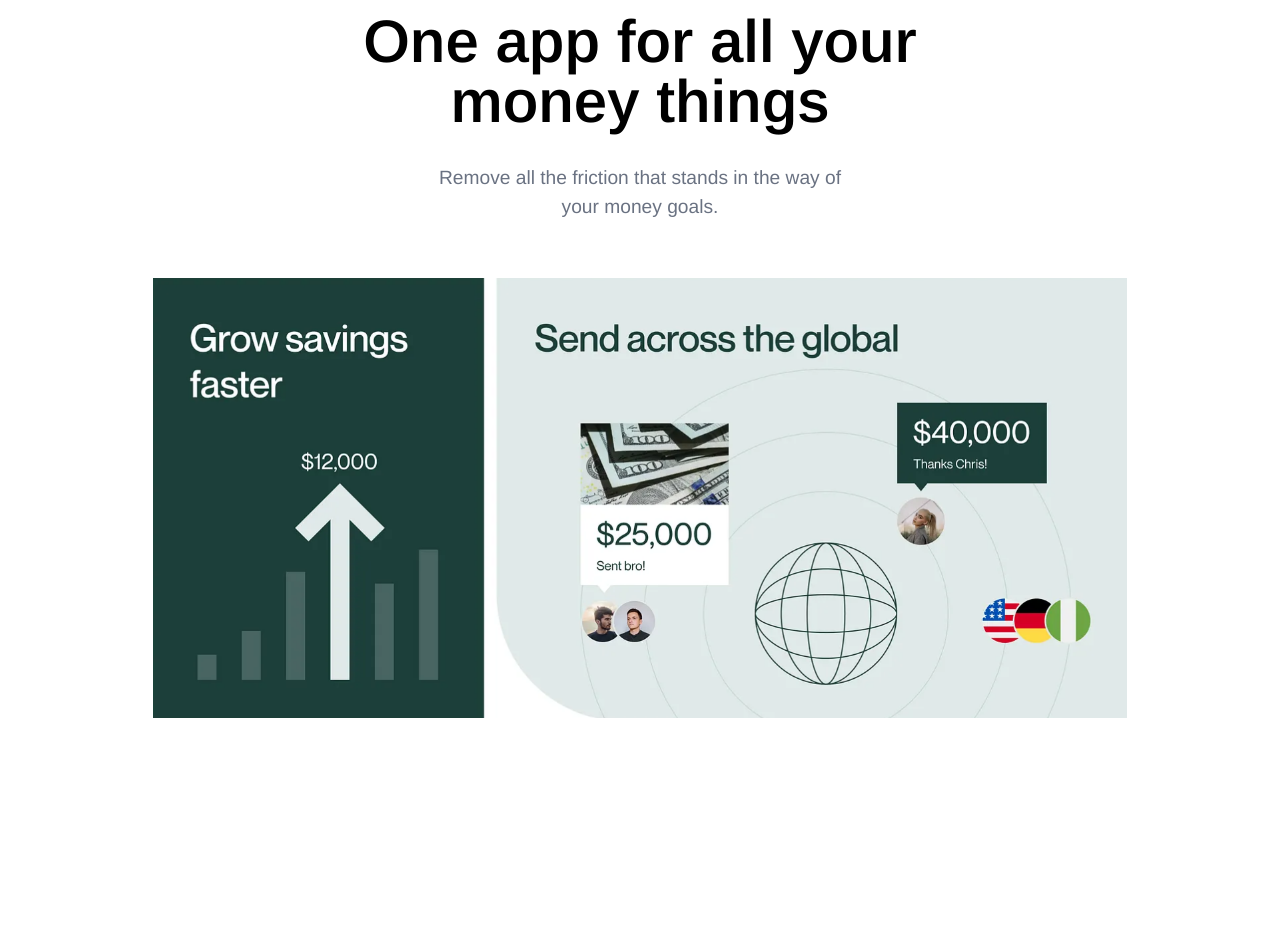
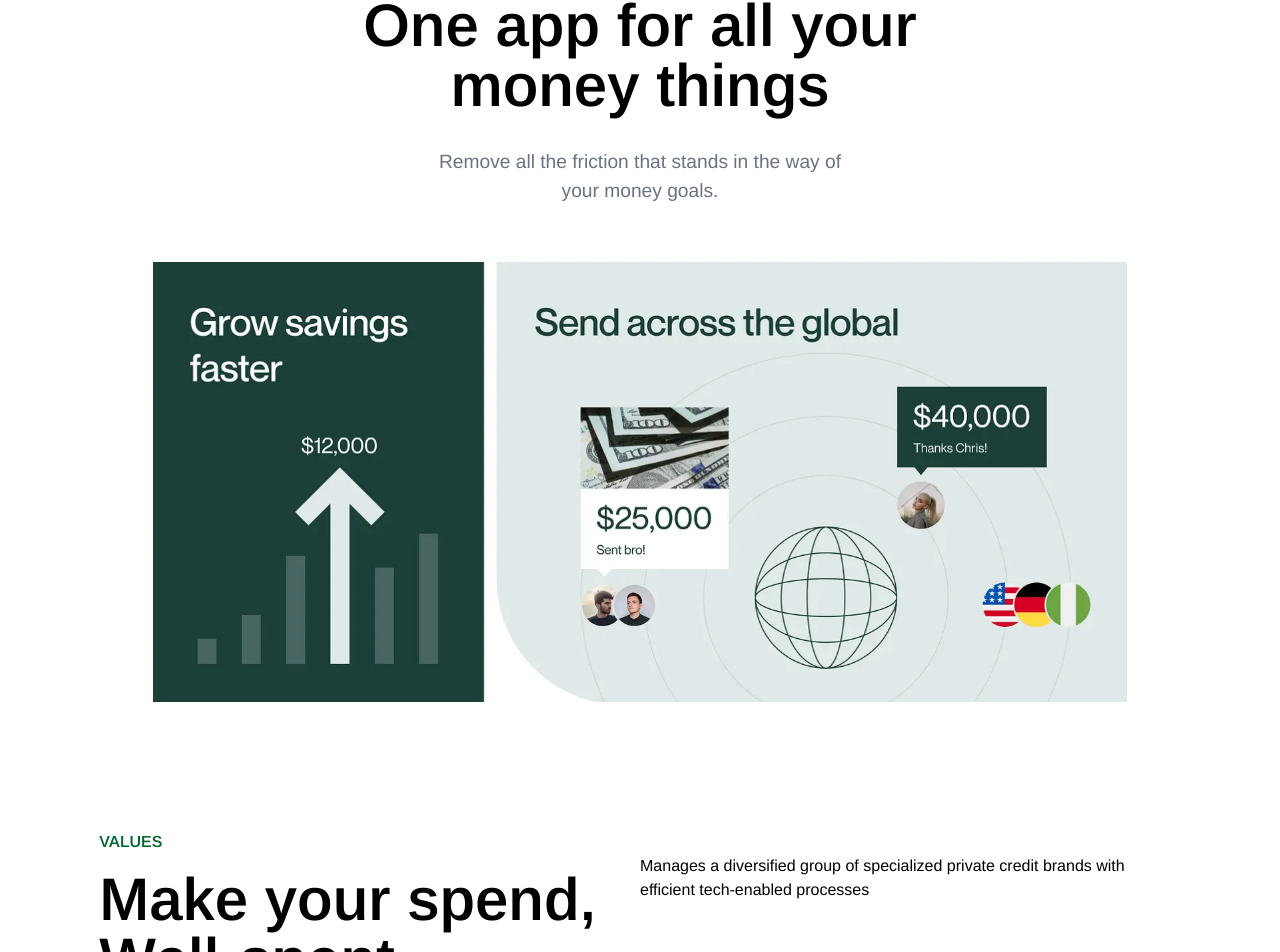
Before and after one commit to michaelleoliveir/ascone-landing-page, a React (Vite) app: page / in a window 1280 px wide. Shown: the part 1088-2040 px from the top of the page. Before the commit the page ends 1822 px from the top, so only its background shows below. Built offline with nearby package versions, Linux system fonts and the light colour scheme.

Commit message:
feat: add Values component and update AboutUs styling

```diff
--- a/src/App.jsx
+++ b/src/App.jsx
@@ -1,6 +1,7 @@
 import { AboutUs } from './components/AboutUs/AboutUs'
 import { Content } from './components/Content/Content'
 import Header from './components/Header/Header'
+import { Values } from './components/Values/Values'
 import './index.css'
 
 function App() {
@@ -9,6 +10,7 @@ function App() {
       <Header />
       <Content />
       <AboutUs />
+      <Values />
     </div>
   )
 }
--- a/src/components/AboutUs/AboutUs.jsx
+++ b/src/components/AboutUs/AboutUs.jsx
@@ -4,8 +4,8 @@ export const AboutUs = () => {
     return (
         <div className="mt-32 flex flex-col items-center text-center">
             <div>
-                <p className="text-green-800 font-medium">ABOUT US</p>
-                <h1 className="text-6xl mt-8 max-w-2xl font-semibold">One app for all your money things</h1>
+                <p id='miniTitle'>ABOUT US</p>
+                <h1 className="max-w-2xl" id='title'>One app for all your money things</h1>
                 <p className="text-[1.2rem] text-gray-500 mt-8 max-w-[60%] mx-auto text-center">Remove all the friction that stands in the way of your money goals.</p>
             </div>
             <div>
--- /dev/null
+++ b/src/components/Values/Values.jsx
@@ -0,0 +1,24 @@
+export const Values = () => {
+    return (
+        <div className="mt-32">
+
+            {/* title */}
+            <div>
+                <div>
+                    <p id="miniTitle">VALUES</p>
+                </div>
+                <div className="flex flex-row">
+                    <div className="w-[50%]">
+                        <h1 id="title" className="max-w-[32rem]">Make your spend, Well-spent</h1>
+                    </div>
+                    <p className="w-[50%]">Manages a diversified group of specialized private credit brands with efficient tech-enabled processes</p>
+                </div>
+            </div>
+
+            {/* cards */}
+            <div>
+
+            </div>
+        </div>
+    )
+}
--- a/src/index.css
+++ b/src/index.css
@@ -15,4 +15,16 @@
     button:hover {
         background-color: #1d5048
     }
+
+    #miniTitle {
+        color: var(--color-green-800);
+        font-weight: var(--font-weight-semibold);
+    }
+
+    #title {
+        font-size: var(--text-6xl);
+        line-height: var(--tw-leading, var(--text-6xl--line-height));
+        margin-top: calc(var(--spacing) * 4);
+        font-weight: var(--font-weight-semibold)
+    }
 }
```
